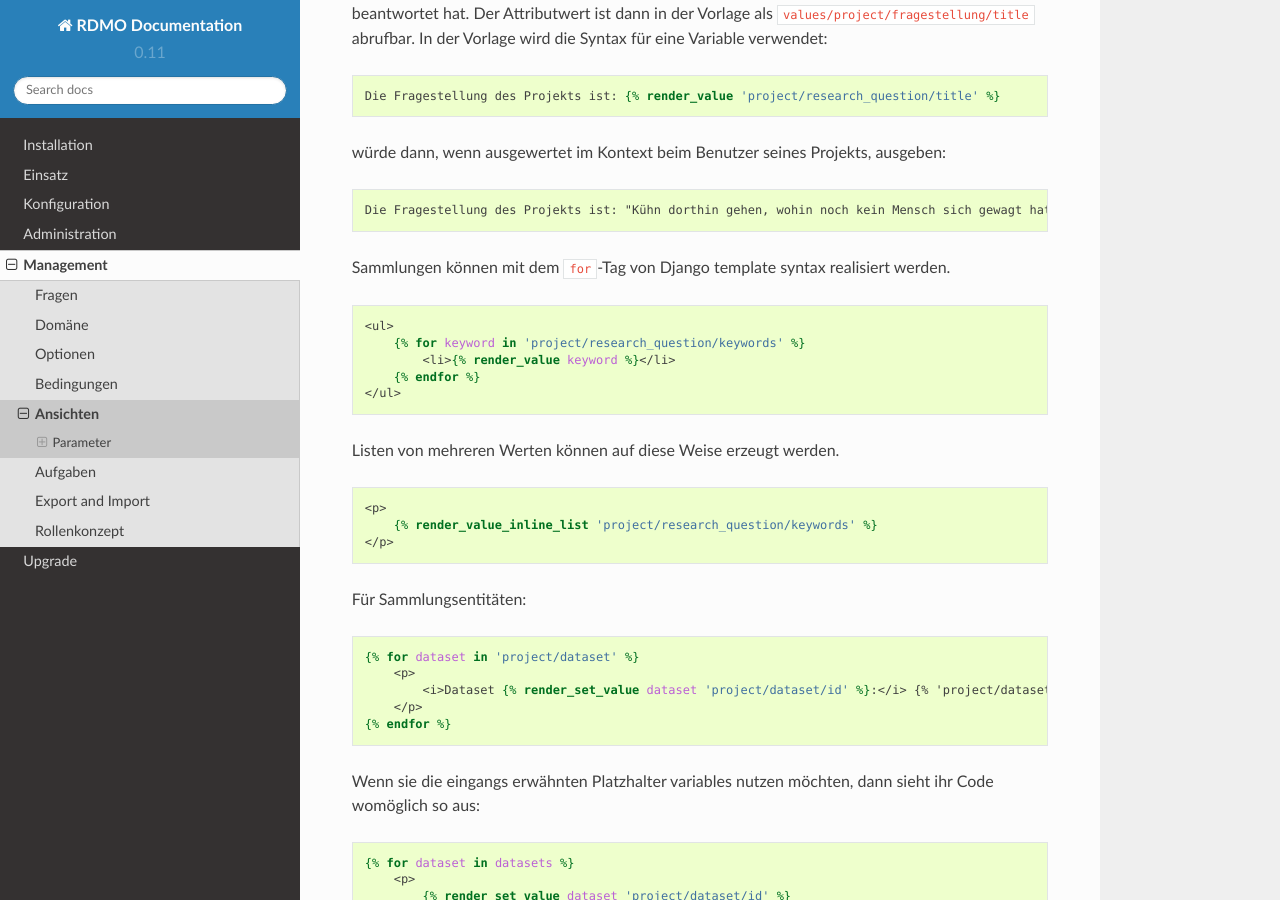
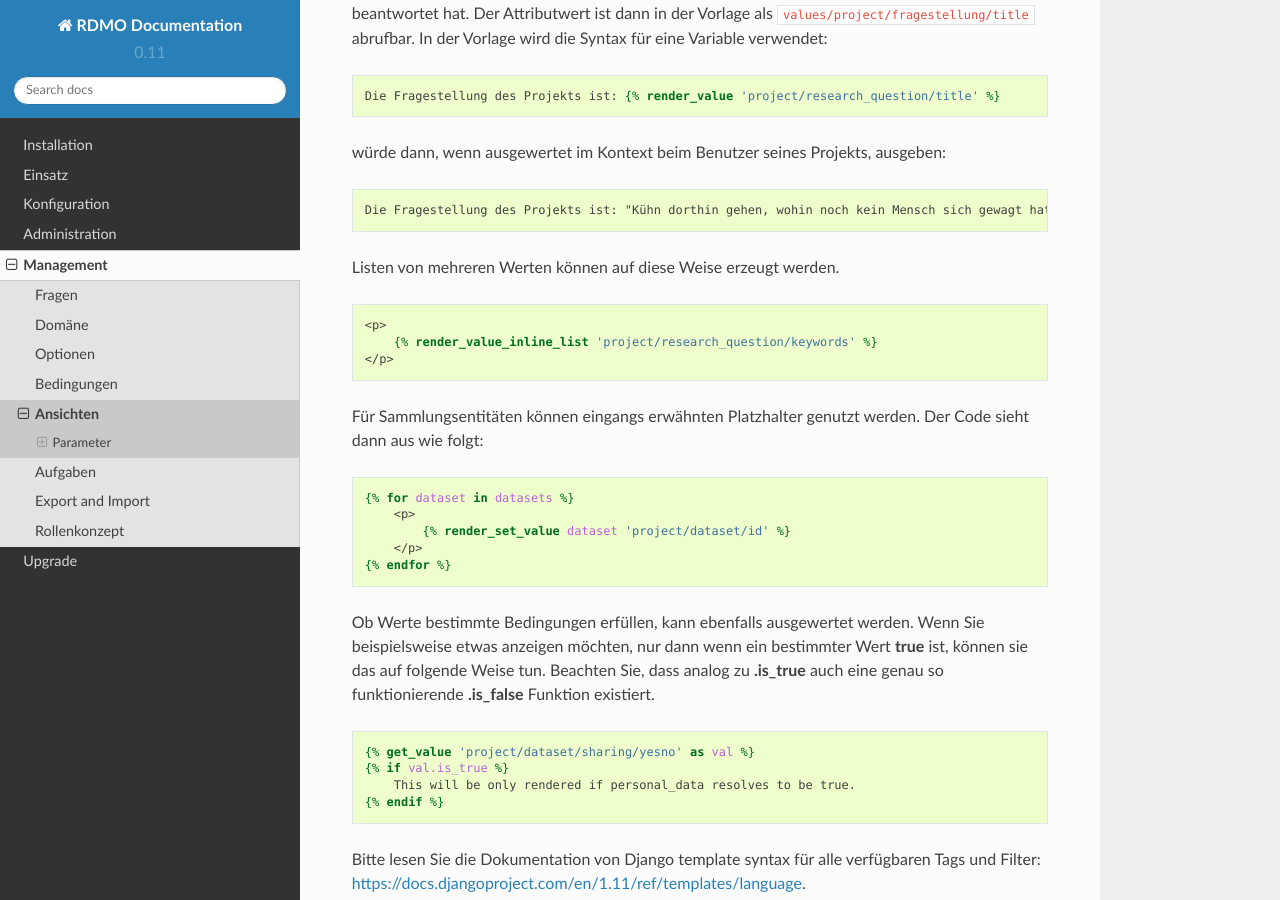
Before and after one commit to rdmorganiser/rdmo-docs-de, a Sphinx documentation site: the page built from docs/management/views.md, in a window 1280 px wide and 900 px high, scrolled down 3097 px. Built offline with Sphinx 7.4.7 and the Read the Docs theme 2.0.0, drawn with Linux system fonts in a browser that asks for light colours.

Commit message:
Remove string loops

````diff
--- a/docs/management/views.md
+++ b/docs/management/views.md
@@ -67,16 +67,6 @@ würde dann, wenn ausgewertet im Kontext beim Benutzer seines Projekts, ausgeben
 Die Fragestellung des Projekts ist: "Kühn dorthin gehen, wohin noch kein Mensch sich gewagt hat".
 ```
 
-Sammlungen können mit dem `for`-Tag von Django template syntax realisiert werden.
-
-```django
-<ul>
-    {% for keyword in 'project/research_question/keywords' %}
-        <li>{% render_value keyword %}</li>
-    {% endfor %}
-</ul>
-```
-
 Listen von mehreren Werten können auf diese Weise erzeugt werden.
 
 ```django
@@ -85,17 +75,7 @@ Listen von mehreren Werten können auf diese Weise erzeugt werden.
 </p>
 ```
 
-Für Sammlungsentitäten:
-
-```django
-{% for dataset in 'project/dataset' %}
-    <p>
-        <i>Dataset {% render_set_value dataset 'project/dataset/id' %}:</i> {% 'project/dataset/usage_description' %}
-    </p>
-{% endfor %}
-```
-
-Wenn sie die eingangs erwähnten Platzhalter variables nutzen möchten, dann sieht ihr Code womöglich so aus:
+Für Sammlungsentitäten können eingangs erwähnten Platzhalter genutzt werden. Der Code sieht dann aus wie folgt:
 
 ```django
 {% for dataset in datasets %}
````
